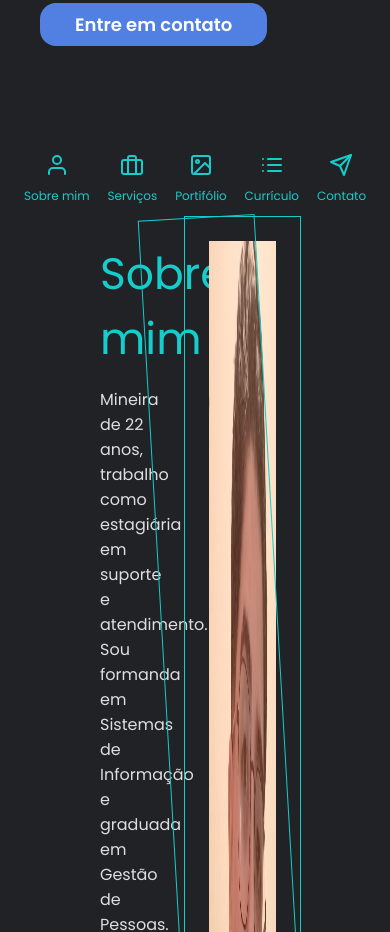
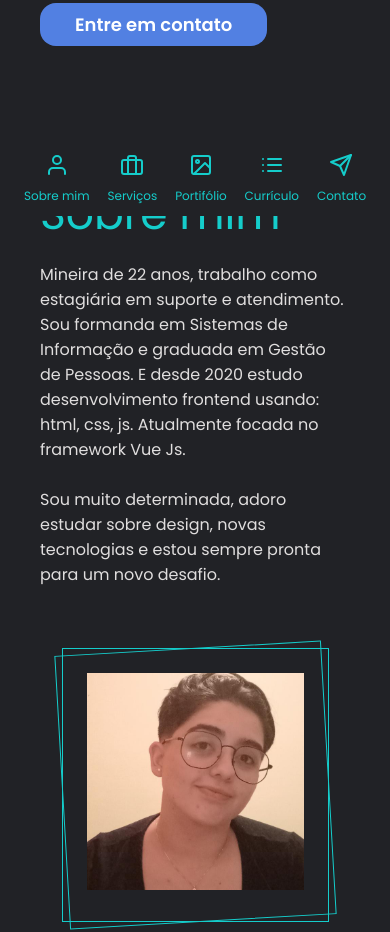
Before and after one commit to willvsouza/Projeto-IHC, a plain HTML site: page index.html in a window 390 px wide. Shown: the part 628-1560 px from the top of the page. Drawn offline with nearby package versions, Linux system fonts and the light colour scheme.

Commit message:
responsividade do sobre mim

```diff
--- a/style.css
+++ b/style.css
@@ -85,6 +85,8 @@ nav{
     padding: 0 100px;
     position: sticky;
     top: 0;
+
+    z-index: 99;
 }
 
 nav img{
@@ -157,6 +159,24 @@ nav ul a svg{
     nav ul a{
         font-size: 18px;
     }
+
+    .about-me{
+        flex-direction: column;
+    }
+
+    .about-me .container, .about-me .img-container{
+        width: 100%;
+    }
+
+    .about-me .container{
+        padding-right: 0;
+    }
+
+    .about-me .img-container{
+        margin: 70px 0;
+    }
+
+
 }
 /* tablet */
 @media (max-width: 767px){
@@ -197,4 +217,11 @@ nav ul a svg{
         display: block;
         margin: 0 auto 10px;
     }
+
+    .about-me{
+        padding: 40px;
+    }
+
+
+
 }
```
